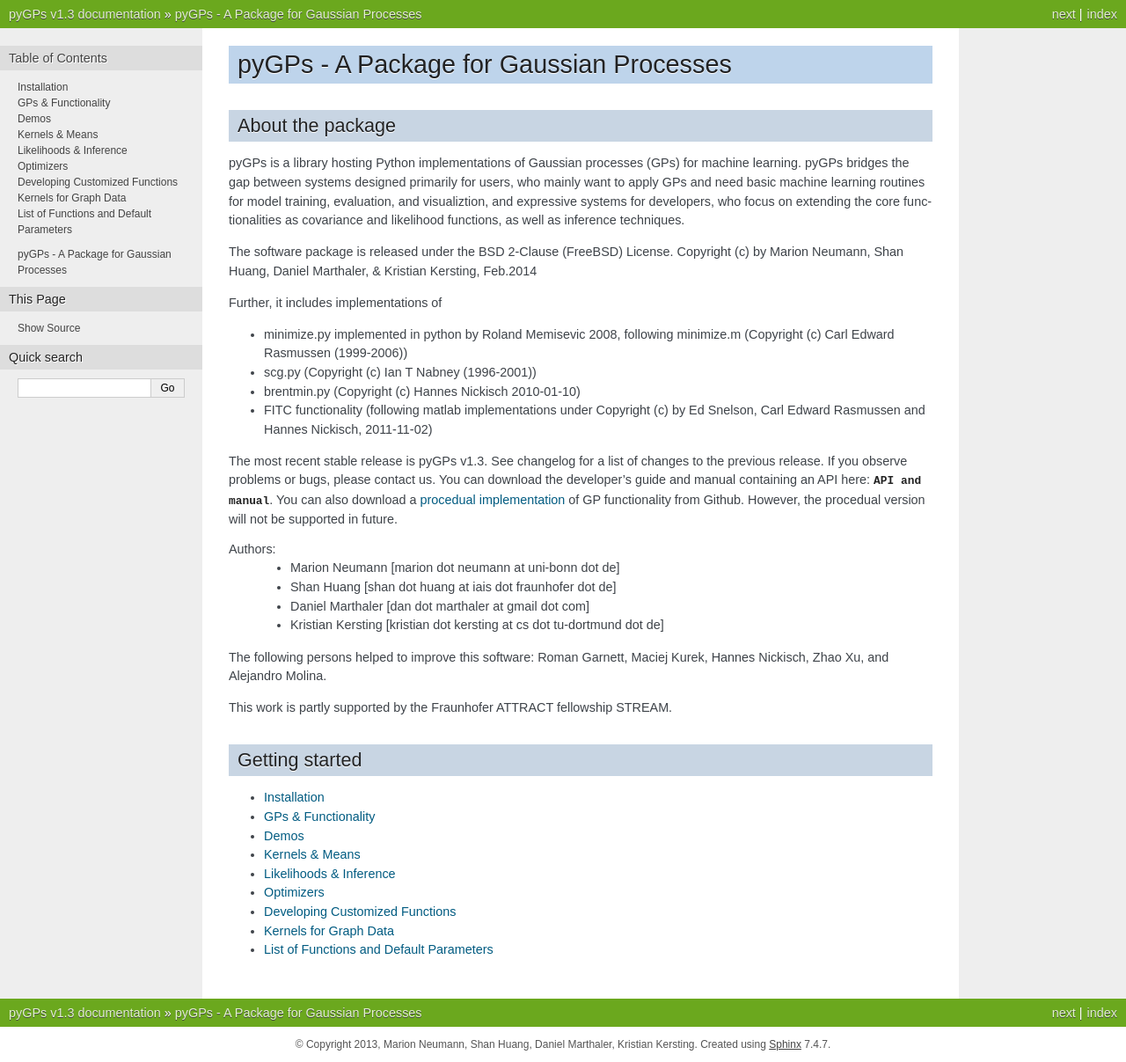
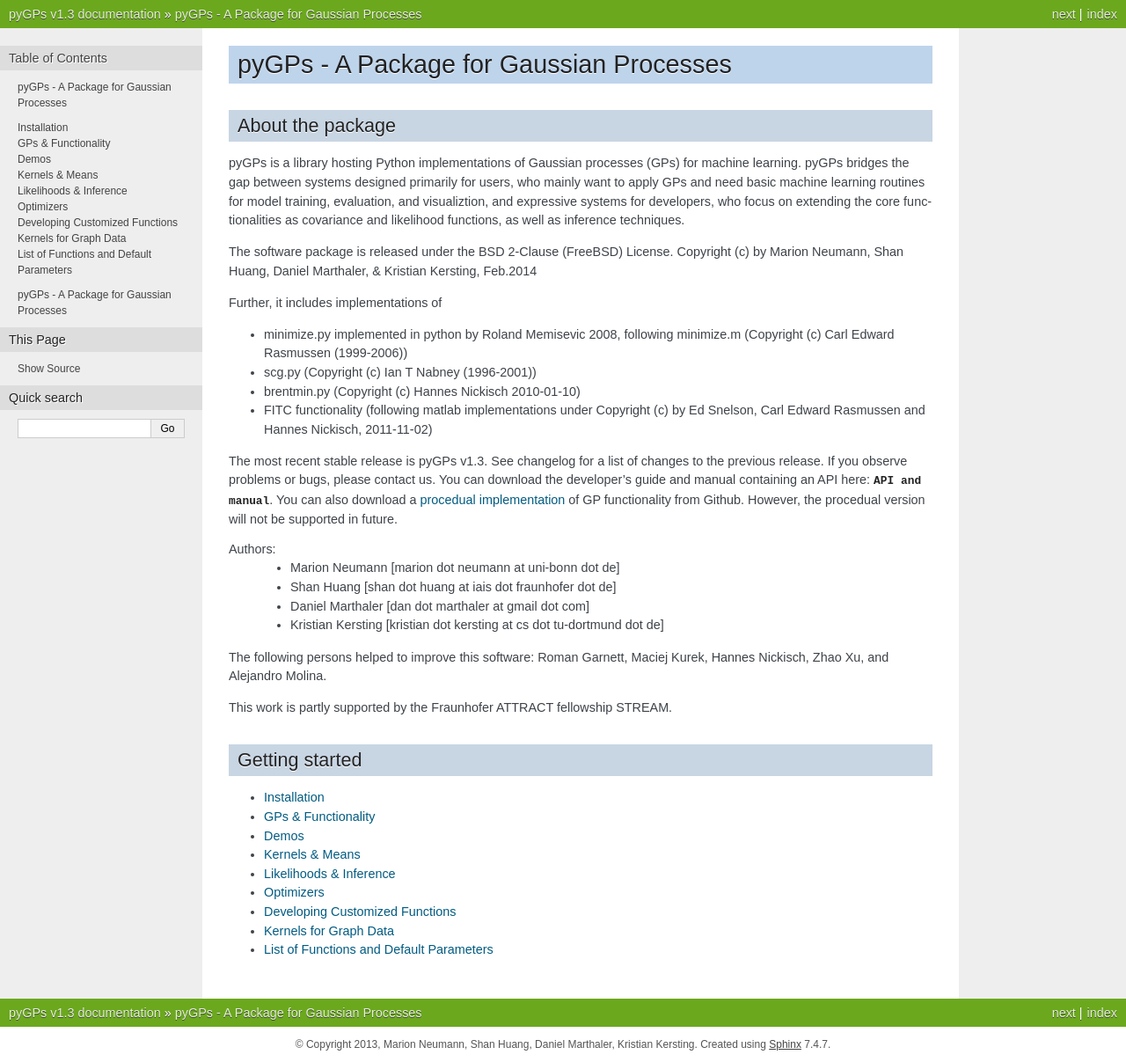
Before and after one commit to marionmari/pyGPs, a Sphinx documentation site: the page built from doc/source/index.rst, in a window 1280 px wide. Shown: the whole page at 88% size. Built offline with Sphinx 7.4.7, drawn with Linux system fonts in a browser that asks for light colours; formulas are drawn with MathJax 3; some of the changed lines change nothing that is shown.

Commit message:
global table of contents nsi added to sidebar

```diff
--- a/doc/source/index.rst
+++ b/doc/source/index.rst
@@ -51,6 +51,12 @@
 ------------------------------
 
 .. toctree::
+   :hidden:
+
+   self
+
+
+.. toctree::
    :maxdepth: 1
 
    Install
```
Also changed, not shown: 6 other files.
